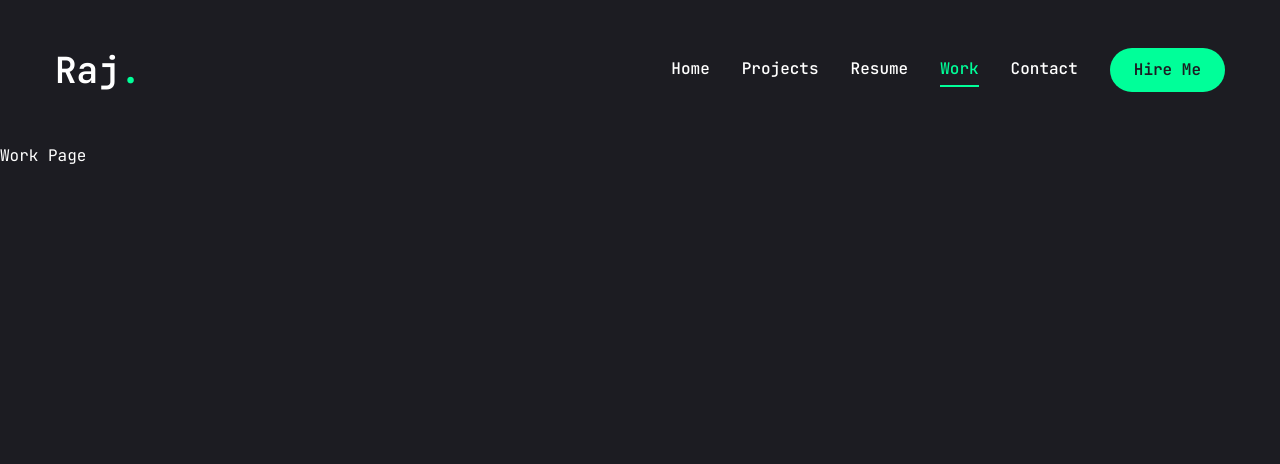
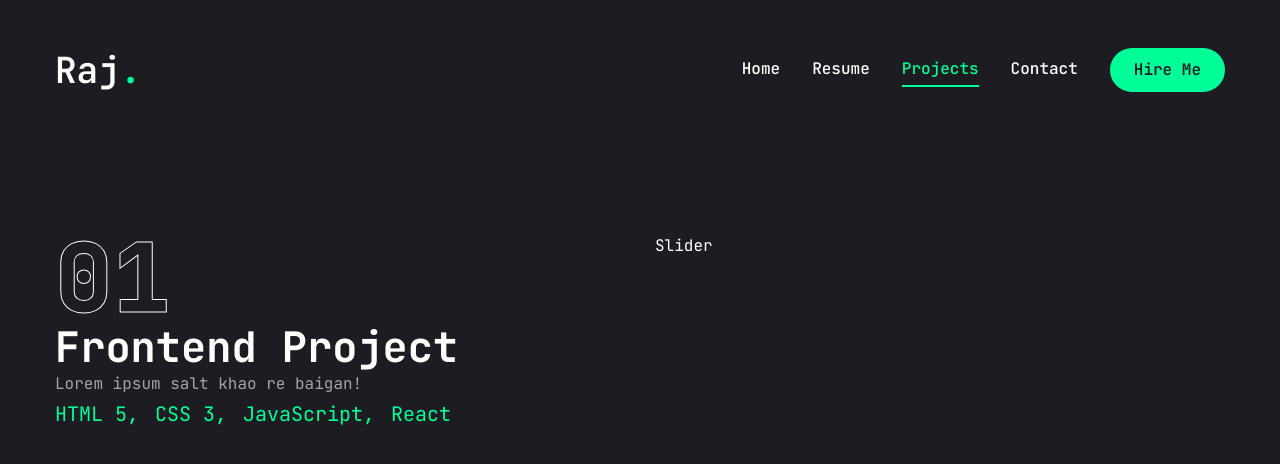
Before and after one commit to RajVenkat20/Portfolio, a Next.js app: page /work in a window 1280 px wide. Shown: the top 464 px of the page. Built offline with nearby package versions, Linux system fonts and the light colour scheme.

Commit message:
Made changes to the Work (Later changed to Projects) section

```diff
--- a/app/work/page.jsx
+++ b/app/work/page.jsx
@@ -1,5 +1,173 @@
+"use client";
+
+import { motion } from "framer-motion";
+import React, { useState } from "react";
+
+import { Swiper, SwiperSlide } from "swiper/react";
+import "swiper/css";
+
+import { BsArrowUpRight, BsGithub } from "react-icons/bs";
+
+import {
+  Tooltip,
+  TooltipContent,
+  TooltipProvider,
+  TooltipTrigger,
+} from "@/components/ui/tooltip";
+
+import Link from "next/link";
+import Image from "next/image";
+
+const projects = [
+  {
+    num: "01",
+    category: "frontend",
+    title: "project 1",
+    description: "Lorem ipsum salt khao re baigan!",
+    stack: [
+      { name: "HTML 5" },
+      { name: "CSS 3" },
+      { name: "JavaScript" },
+      { name: "React" },
+    ],
+    image: "/assets/Raj.png", // Ideally it should be /assets/projects
+    live: "",
+    github: "",
+  },
+  {
+    num: "02",
+    category: "frontend",
+    title: "project 1",
+    description: "Lorem ipsum salt khao re baigan!",
+    stack: [
+      { name: "HTML 5" },
+      { name: "CSS 3" },
+      { name: "JavaScript" },
+      { name: "React" },
+    ],
+    image: "/assets/Raj.png", // Ideally it should be
+    live: "",
+    github: "",
+  },
+  {
+    num: "03",
+    category: "frontend",
+    title: "project 1",
+    description: "Lorem ipsum salt khao re baigan!",
+    stack: [
+      { name: "HTML 5" },
+      { name: "CSS 3" },
+      { name: "JavaScript" },
+      { name: "React" },
+    ],
+    image: "/assets/Raj.png", // Ideally it should be
+    live: "",
+    github: "",
+  },
+  {
+    num: "04",
+    category: "frontend",
+    title: "project 1",
+    description: "Lorem ipsum salt khao re baigan!",
+    stack: [
+      { name: "HTML 5" },
+      { name: "CSS 3" },
+      { name: "JavaScript" },
+      { name: "React" },
+    ],
+    image: "/assets/Raj.png", // Ideally it should be
+    live: "",
+    github: "",
+  },
+  {
+    num: "05",
+    category: "frontend",
+    title: "project 1",
+    description: "Lorem ipsum salt khao re baigan!",
+    stack: [
+      { name: "HTML 5" },
+      { name: "CSS 3" },
+      { name: "JavaScript" },
+      { name: "React" },
+    ],
+    image: "/assets/Raj.png", // Ideally it should be
+    live: "",
+    github: "",
+  },
+  {
+    num: "06",
+    category: "frontend",
+    title: "project 1",
+    description: "Lorem ipsum salt khao re baigan!",
+    stack: [
+      { name: "HTML 5" },
+      { name: "CSS 3" },
+      { name: "JavaScript" },
+      { name: "React" },
+    ],
+    image: "/assets/Raj.png", // Ideally it should be
+    live: "",
+    github: "",
+  },
+  {
+    num: "07",
+    category: "frontend",
+    title: "project 1",
+    description: "Lorem ipsum salt khao re baigan!",
+    stack: [
+      { name: "HTML 5" },
+      { name: "CSS 3" },
+      { name: "JavaScript" },
+      { name: "React" },
+    ],
+    image: "/assets/Raj.png", // Ideally it should be
+    live: "",
+    github: "",
+  },
+];
+
 const Work = () => {
-    return <div>Work Page</div>;
+  const [project, setProject] = useState(projects[0]);
+  return (
+    <motion.section
+      initial={{ opacity: 0 }}
+      animate={{ opacity: 1 }}
+      className="min-h-[80vh] flex flex-col justify-center py-12 xl:px-0"
+    >
+      <div className="container mx-auto">
+        <div className="flex flex-col xl:flex-row xl:gap-[30px]">
+          <div className="w-full xl:w-[50%] xl:h-[460px] flex flex-col; xl:justify-between order-2 xl:order-none">
+            <div>
+              {/* Outline number */}
+              <div className="text-8xl leading-none font-extrabold text-transparent text-outline">
+                {project.num}
+              </div>
+              {/* Project Category */}
+              <h2 className="text-[42px] font-bold leading-none text-white group-hover:text-accent transition-all duration-500 capitalize">
+                {project.category} Project
+              </h2>
+              {/* Project Description */}
+              <p className="text-white/60">{project.description}</p>
+              {/*  Stack */}
+              <ul className="flex gap-4">
+                {project.stack.map((item, index) => {
+                  return (
+                    <li key={index} className="text-xl text-accent">
+                      {item.name}
+                      {/* Removing the last comma */}
+                      {index !== project.stack.length - 1 && ","}
+                    </li>
+                  );
+                })}
+              </ul>
+              {/* Border */}
+            </div>
+          </div>
+          <div className="w-full xl:w-[50%]">Slider</div>
+        </div>
+      </div>
+    </motion.section>
+  );
 };
 
 export default Work;
--- a/components/MobileNav.jsx
+++ b/components/MobileNav.jsx
@@ -11,15 +11,11 @@
     path: "/",
   },
   {
-    name: "projects",
-    path: "/projects",
-  },
-  {
     name: "resume",
     path: "/resume",
   },
   {
-    name: "work",
+    name: "Projects",
     path: "/work",
   },
   {
--- a/components/Nav.jsx
+++ b/components/Nav.jsx
@@ -9,15 +9,11 @@
         path: '/',
     },
     {
-        name: 'projects',
-        path: '/projects',
-    },
-    {
         name: 'resume',
         path: '/resume',
     },
     {
-        name: 'work',
+        name: 'Projects',
         path: '/work',
     },
     {
--- a/package.json
+++ b/package.json
@@ -27,6 +27,7 @@
     "react-countup": "^6.5.3",
     "react-dom": "^19.0.0",
     "react-icons": "^5.4.0",
+    "swiper": "^11.2.0",
     "tailwind-merge": "^2.6.0",
     "tailwindcss-animate": "^1.0.7"
   },
```
Also changed, not shown: 1 other file (tests, documents, lock files or other folders).
